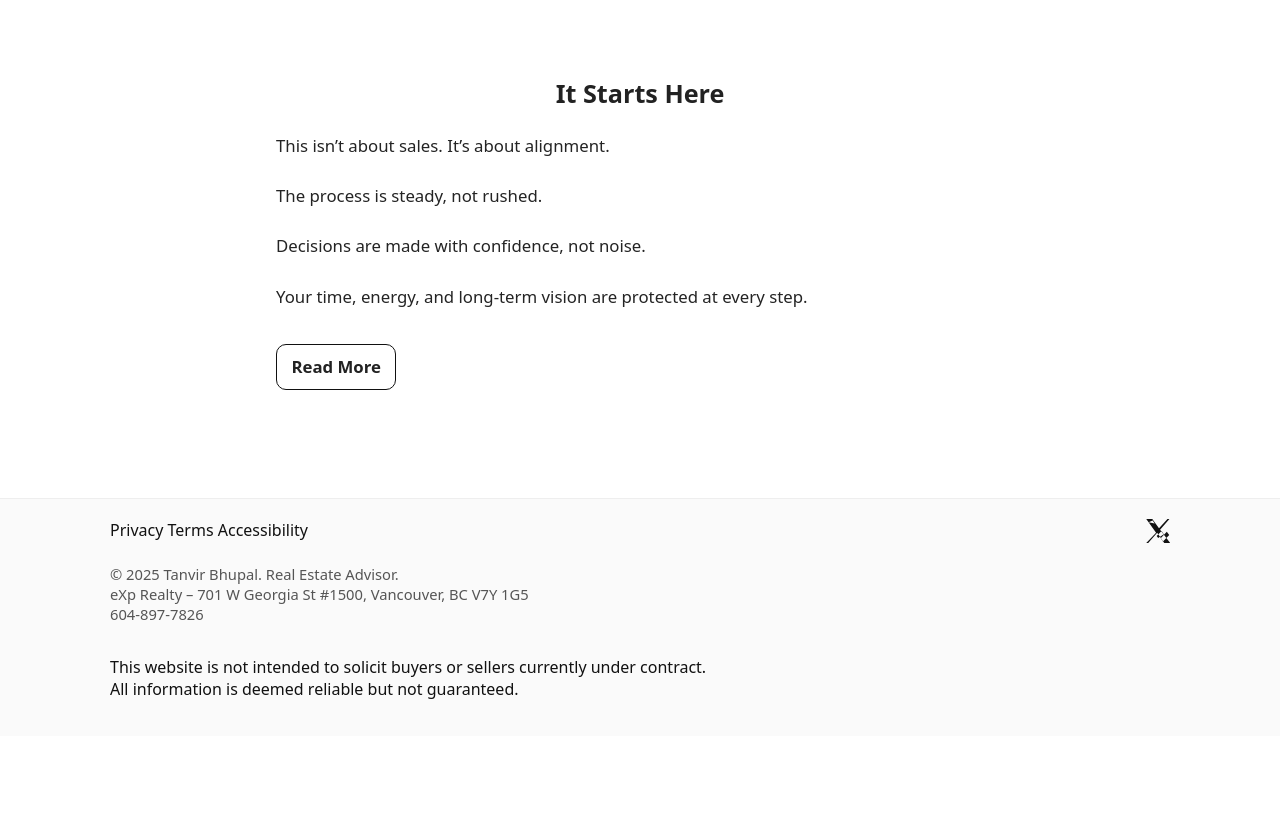
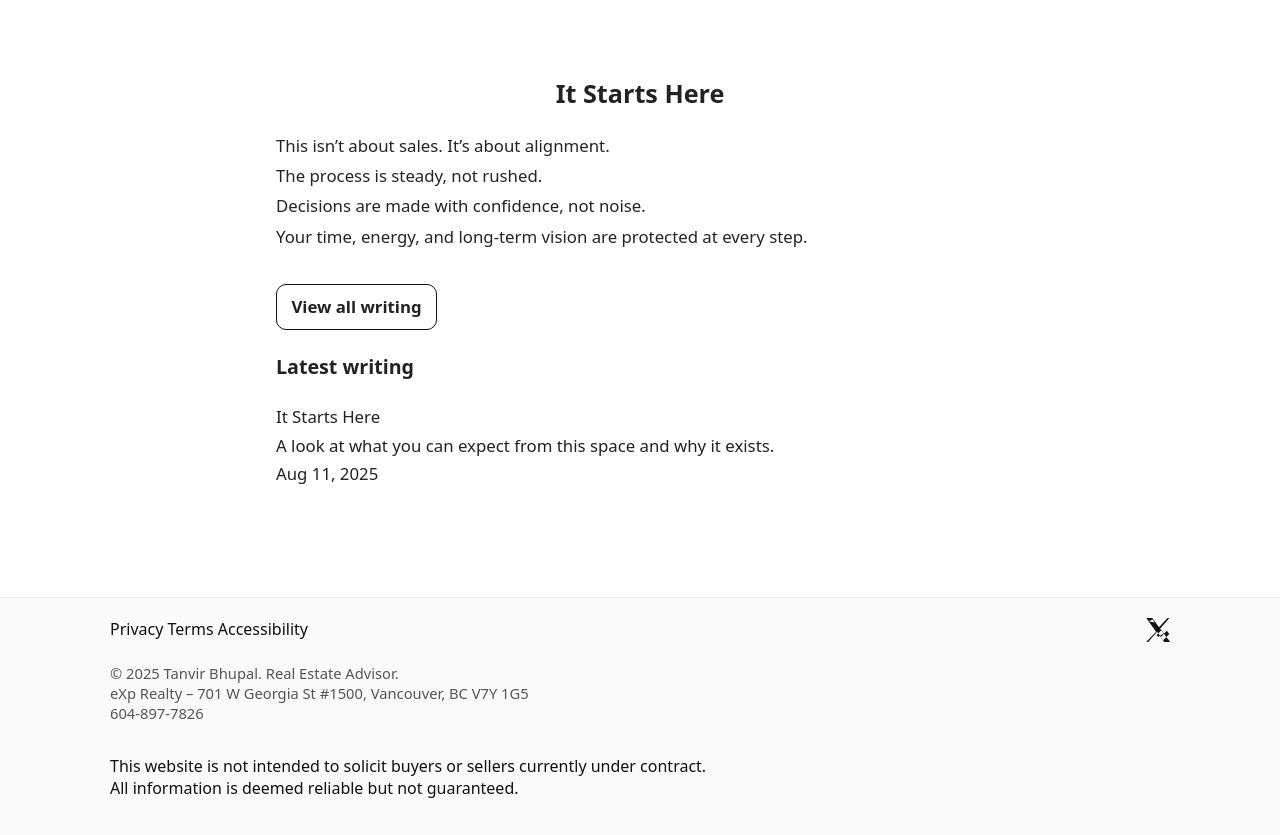
Before and after one commit to gvancouverhomes/gvancouverhomes.github.io, a Jekyll site: the page built from index.md, in a window 1280 px wide and 900 px high, scrolled down 486 px, cut to the strip 65-900 px from the top of the window. Built offline with Jekyll 4.4.1, drawn with Linux system fonts in a browser that asks for light colours; before the commit the page ends 1287 px from its top, so only the background shows below that.

Commit message:
Update index.md

```diff
--- a/index.md
+++ b/index.md
@@ -17,17 +17,42 @@ description: Helping families move with clarity and confidence.
 </section>
 
 <section class="intro">
-  <div class="container">
-    <h2>It Starts Here</h2>
-    <p>This isn’t about sales. It’s about alignment.</p>
-    <p>The process is steady, not rushed.</p>
-    <p>Decisions are made with confidence, not noise.</p>
-    <p>Your time, energy, and long-term vision are protected at every step.</p>
+  <div class="container intro-wrap">
+    <div class="intro-left">
+      <h2>It Starts Here</h2>
 
-    {% if site.posts.size > 0 %}
-      <a class="read-more" href="{{ site.posts.first.url }}">Read More</a>
-    {% else %}
-      <a class="read-more" href="/blog/">Read More</a>
-    {% endif %}
+      <p class="statement">
+        This isn’t about sales. It’s about alignment.<br>
+        The process is steady, not rushed.<br>
+        Decisions are made with confidence, not noise.<br>
+        Your time, energy, and long-term vision are protected at every step.
+      </p>
+
+      <a class="read-more" href="/blog/">View all writing</a>
+    </div>
+
+    <div class="intro-right">
+      <h3 class="latest-title">Latest writing</h3>
+
+      {% if site.posts.size > 0 %}
+        <div class="latest-grid">
+          {% for post in site.posts limit:6 %}
+            <a class="post-card" href="{{ post.url }}">
+              <div class="post-card-inner">
+                <div class="post-title">{{ post.title }}</div>
+                {% if post.description %}
+                  <div class="post-desc">{{ post.description }}</div>
+                {% endif %}
+                <div class="post-meta">
+                  {{ post.date | date: "%b %e, %Y" }}
+                </div>
+              </div>
+            </a>
+          {% endfor %}
+        </div>
+      {% else %}
+        <p class="no-posts">No posts yet. The first one is coming soon.</p>
+      {% endif %}
+    </div>
   </div>
 </section>
```
